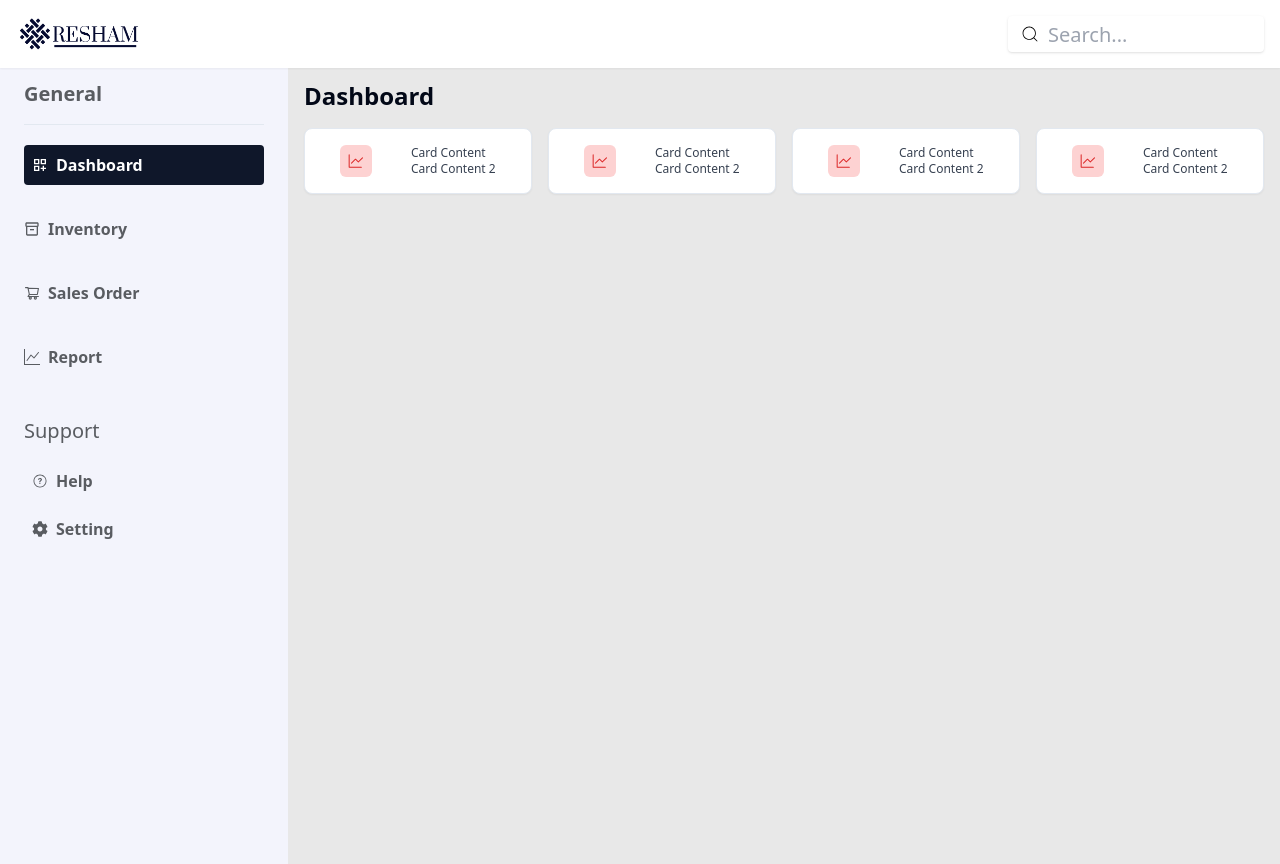
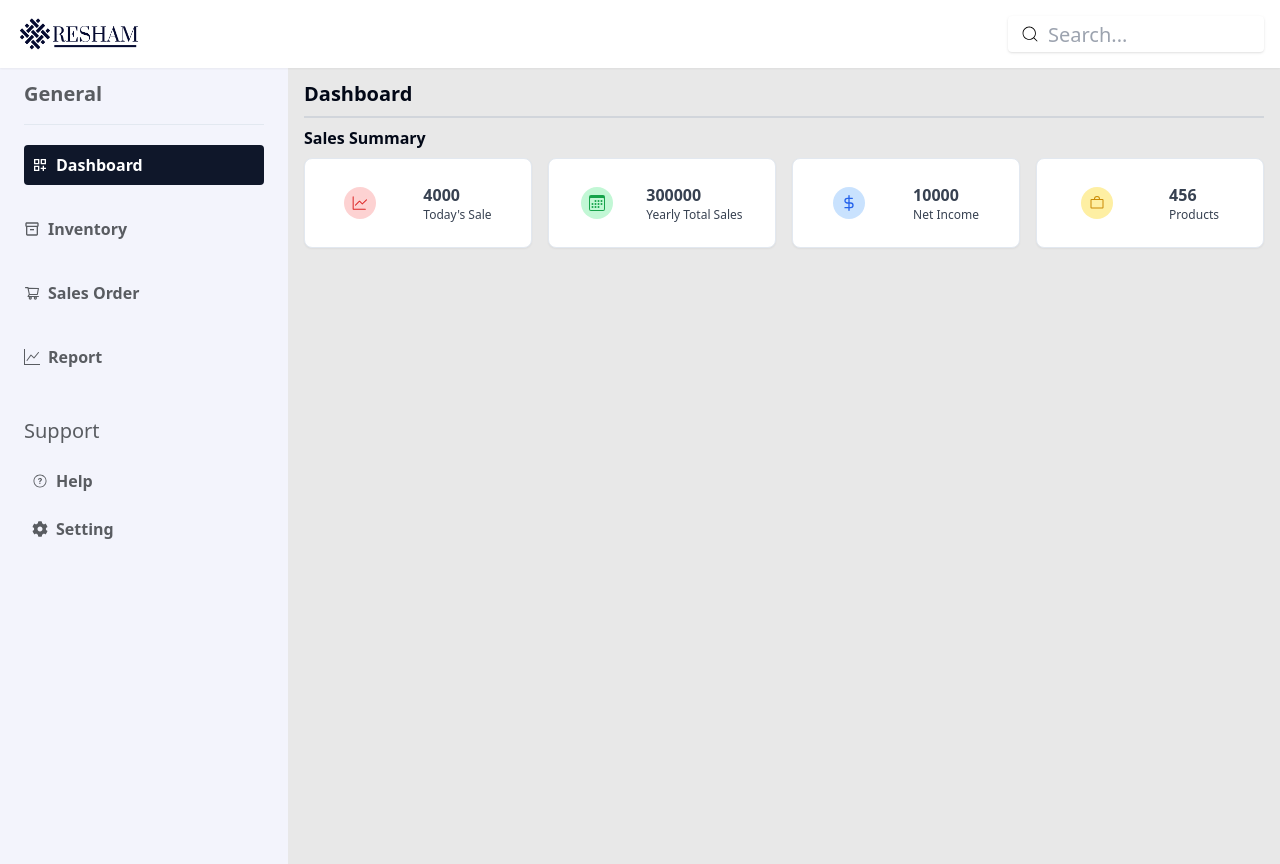
Before and after one commit to nischhal-hub/Resham, a React (Vite) app in the folder project/client/: page / in a window 1280 px wide. Built offline with nearby package versions, Linux system fonts and the light colour scheme.

Commit message:
add: sales summary

```diff
--- a/project/client/src/components/pages/Dashboars.jsx
+++ b/project/client/src/components/pages/Dashboars.jsx
@@ -8,14 +8,56 @@ import {
   FlexWrapper,
 } from "@/components/ui/card";
 import { GoGraph } from "react-icons/go";
-export const Cards = () => {
+import { BsCalendar3 } from "react-icons/bs";
+import { FiDollarSign } from "react-icons/fi";
+import { PiBagSimple } from "react-icons/pi";
+
+export const cardData = [
+  {
+    id: 1,
+    title: "4000",
+    description:"Today's Sale",
+    icon: <GoGraph />,
+    color: "text-red-600",
+    bgColor: "bg-red-300/50"
+  },
+  {
+    id: 2,
+    title: "300000",
+    description:"Yearly Total Sales",
+    color:'text-green-600',
+    icon:<BsCalendar3/> ,
+
+    bgColor:'bg-green-300/50'
+  },
+  {
+    id: 3,
+    title: "10000",
+    description:"Net Income",
+    color:'text-blue-600',
+    icon: <FiDollarSign /> ,
+    bgColor:'bg-blue-300/50'
+  },
+  {
+    id: 4,
+    title: "456",
+    description:"Products",
+    color:'text-yellow-600',
+    icon: <PiBagSimple/>,
+    bgColor:'bg-yellow-300/50'
+  },
+]
+export const Cards = (prop) => {
+  const {id, title, description, icon , color, bgColor}  = prop;
   return (
-    <Card className='py-4'>
+    <Card className='py-6' key={id}>
       <FlexWrapper className="mx-4 items-center justify-around">
-        <div className="w-auto p-2 bg-red-300/50 rounded-md"><GoGraph className="text-red-600"/></div>
+        <div className={`w-auto p-2 ${bgColor} rounded-full`}>
+          <div className={color}>{icon}</div>
+        </div>
           <CardContent className='h-auto p-0'>
-            <p className="text-xs text-gray-700">Card Content</p>
-            <p className="text-xs text-gray-700">Card Content 2</p>
+            <p className="text-md font-bold text-gray-700">{title}</p>
+            <p className="text-xs text-gray-700">{description}</p>
           </CardContent>
       </FlexWrapper>
     </Card>
@@ -24,10 +66,12 @@ export const Cards = () => {
 const Dashboard = () => {
   return (
     <div>
-      <h1 className="text-2xl font-bold mb-4">Dashboard</h1>
+      <h1 className="text-xl font-bold">Dashboard</h1>
+      <div className="border-t-2 border-solid border-gray-300 my-2"></div>
+      <h2 className="text-md font-semibold mb-2">Sales Summary</h2>
       <div className="grid grid-cols-1 md:grid-cols-2 lg:grid-cols-4 gap-4">
-        {Array.from({ length: 4 }).map((_, index) => (
-          <Cards />
+        {cardData.map((item) => (
+          <Cards key={item.id} {...item} />
         ))}
       </div>
     </div>
--- a/project/client/src/components/pages/Inventory.jsx
+++ b/project/client/src/components/pages/Inventory.jsx
@@ -3,7 +3,7 @@ import React from 'react'
 export default function Inventory() {
   return (
     <div className='w-full'>
-
+      <h2>Inventory</h2>
     </div>
   )
 }
```
